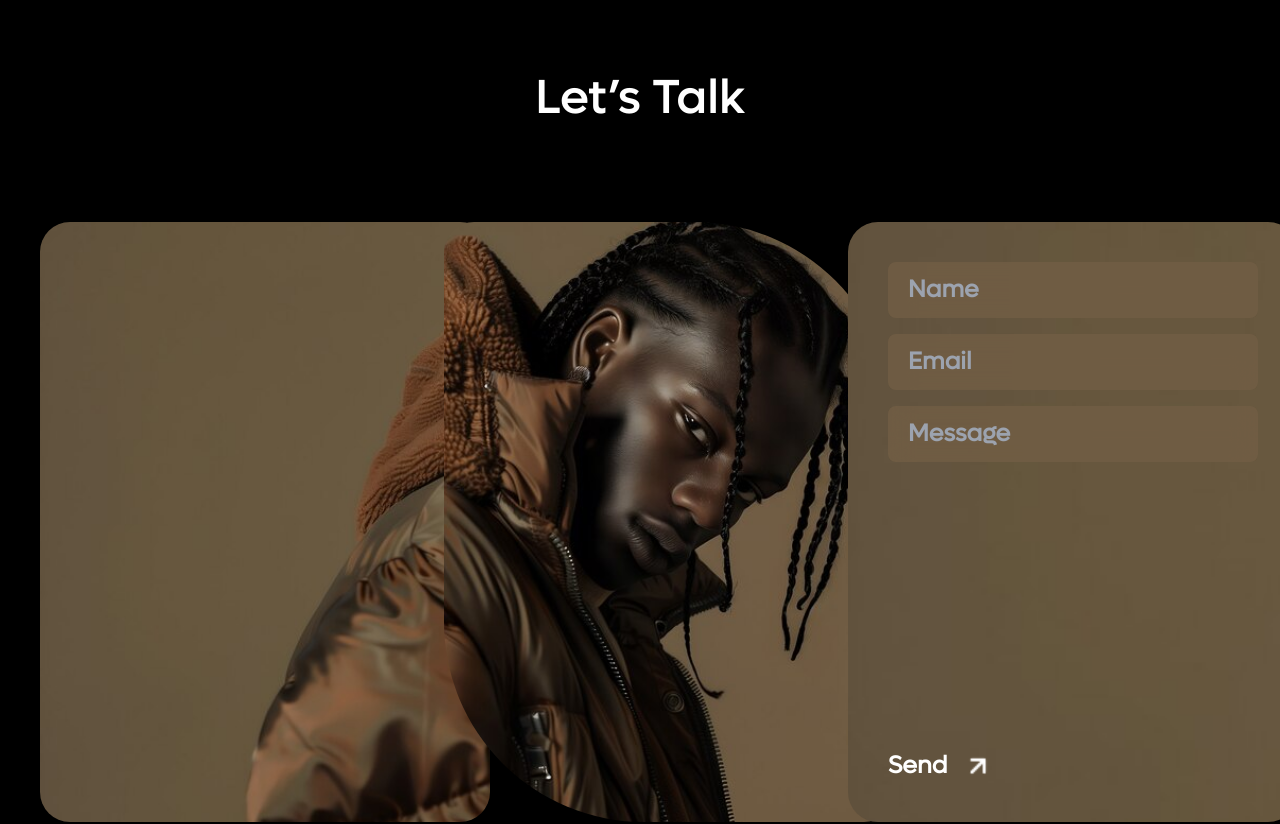
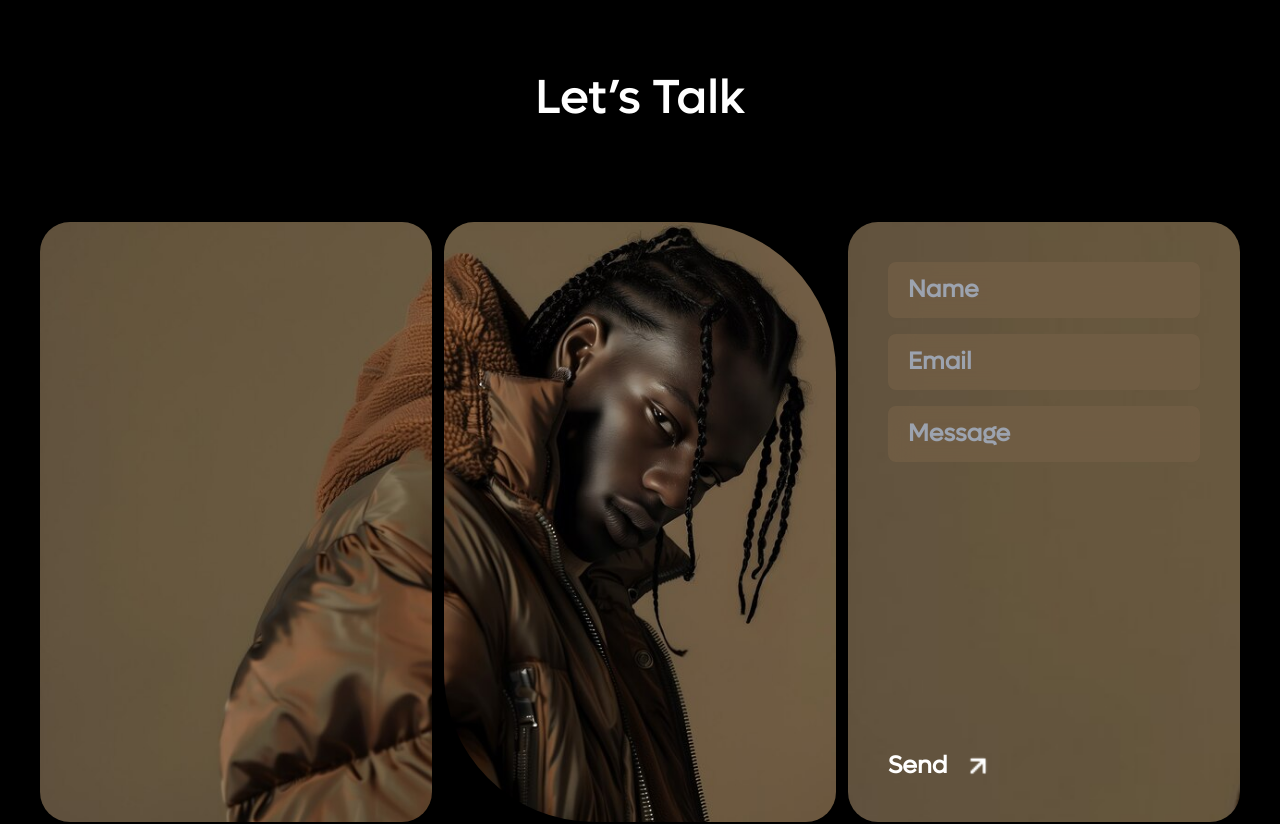
Before and after one commit to ERFAN-REVENANT/elegant-react, a React (Vite) app: page / in a window 1280 px wide. Shown: the part 3880-4704 px from the top of the page. Built offline with nearby package versions, Linux system fonts and the light colour scheme.

Commit message:
lets talk seems good

```diff
--- a/src/components/LetsTalk.jsx
+++ b/src/components/LetsTalk.jsx
@@ -7,27 +7,27 @@ const Letstalk = () => {
       <h1 className="text-white font-lufga-medium text-center text-5xl mt-10">
         Let’s Talk
       </h1>
-      <div className="grid grid-cols-1 md:grid-cols-3 p-10 items-center gap-3 justify-center min-h-screen min-w-full">
+      <div className="grid grid-cols-1 lg:grid-cols-3 p-10 items-center gap-3 justify-center min-h-screen w-full">
         {contact.map((item, index) => {
           const isMiddle = index === 1;
-          const isFirstOrLast = index === 0 || index === contact.length - 1;
+          const isLast = index === contact.length - 1;
 
           return (
             <div
               key={item.id}
-              className={`flex flex-col justify-between p-10 h-[600px] w-[450px] ${
+              className={`flex flex-col justify-between p-10 h-[600px] w-full max-w-[450px] mx-auto ${
                 item.field ? "bg-opacity-30 backdrop-blur-md" : ""
               } ${
-                isFirstOrLast
-                  ? "rounded-[30px]" // First and Last Div: 30px border radius
+                isLast
+                  ? "rounded-[30px] block" // Last Div: 30px border radius and always visible
                   : isMiddle
-                  ? "rounded-tl-[30px] rounded-br-[30px] rounded-tr-[200px] rounded-bl-[200px]" // Middle Div: specific corners
-                  : ""
+                  ? "lg:rounded-tl-[30px] lg:rounded-br-[30px] lg:rounded-tr-[150px] lg:rounded-bl-[150px] hidden lg:flex" // Middle Div: rounded corners
+                  : "rounded-[30px] hidden lg:block" // First Div: 30px border radius, hide for below lg
               }`}
               style={{
                 backgroundImage: `url(${image6})`,
-                backgroundSize: item.style.backgroundSize,
-                backgroundPosition: item.style.backgroundPosition,
+                backgroundSize: item.style?.backgroundSize,
+                backgroundPosition: item.style?.backgroundPosition,
               }}
             >
               {item.field && (
```
Also changed, not shown: public/tailwind.css.
